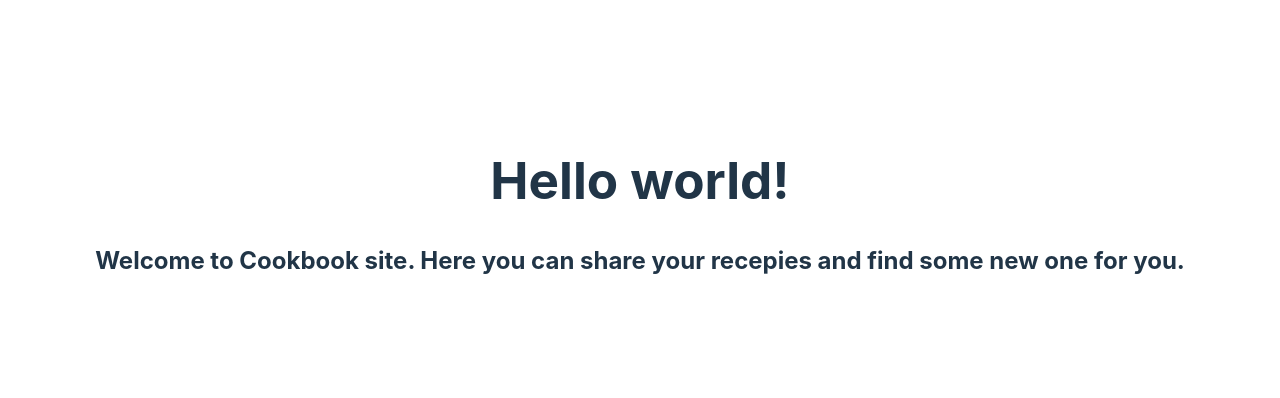
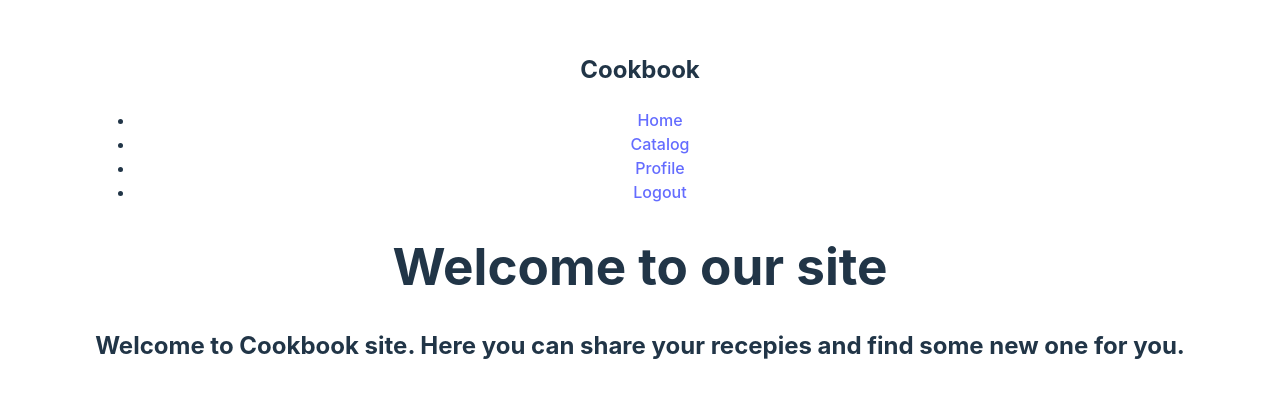
Before and after one commit to Petar-Dinev/Cookbook, a React (Vite) app: page / in a window 1280 px wide. Shown: the part 192-590 px from the top of the page. Built offline with nearby package versions, Linux system fonts and the light colour scheme.

Commit message:
add header component with base navigation

```diff
--- a/src/App.jsx
+++ b/src/App.jsx
@@ -2,13 +2,13 @@ import { useState } from "react";
 import { Route, Routes } from "react-router-dom";
 import "./App.css";
 import { Home } from "./components/home/Home";
+import { Header } from "./components/header/Header";
 
 function App() {
-  const [count, setCount] = useState(0);
-
   return (
     <>
-      <h1>Hello world!</h1>
+      <Header />
+      <h1>Welcome to our site</h1>
       <Routes>
         <Route path="/" element={<Home />} />
       </Routes>
--- /dev/null
+++ b/src/components/header/Header.jsx
@@ -0,0 +1,40 @@
+import { useState } from "react";
+import { Link } from "react-router-dom";
+
+export const Header = () => {
+  const [user, setUser] = useState(true);
+  return (
+    <header>
+      <h2>Cookbook</h2>
+      <nav>
+        <ul>
+          <li>
+            <Link to="/">Home</Link>
+          </li>
+          <li>
+            <Link to="/catalog">Catalog</Link>
+          </li>
+          {user ? (
+            <>
+              <li>
+                <Link to="/profile">Profile</Link>
+              </li>
+              <li>
+                <Link to="/logout">Logout</Link>
+              </li>
+            </>
+          ) : (
+            <>
+              <li>
+                <Link to="/login">Login</Link>
+              </li>
+              <li>
+                <Link to="/register">Register</Link>
+              </li>
+            </>
+          )}
+        </ul>
+      </nav>
+    </header>
+  );
+};
```
